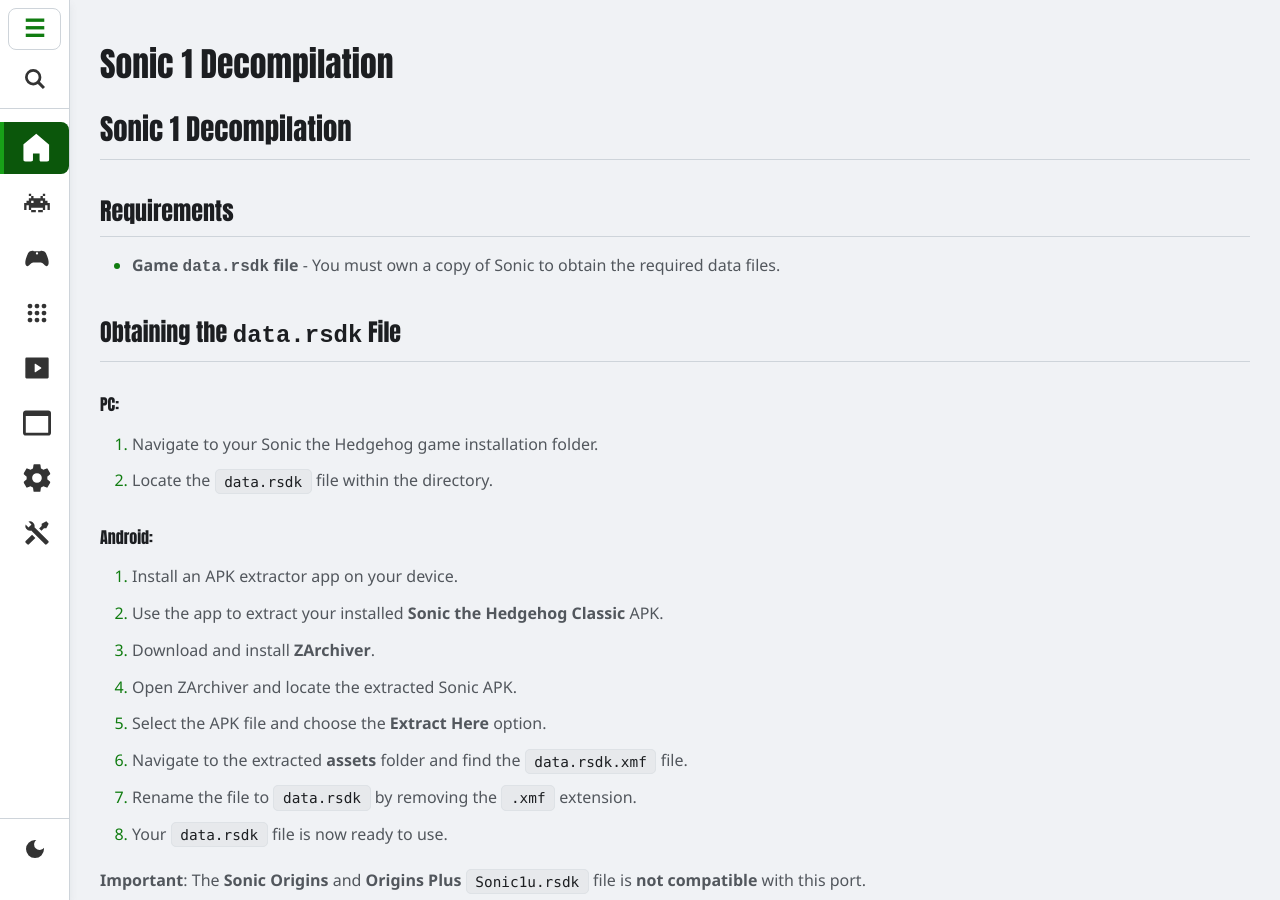
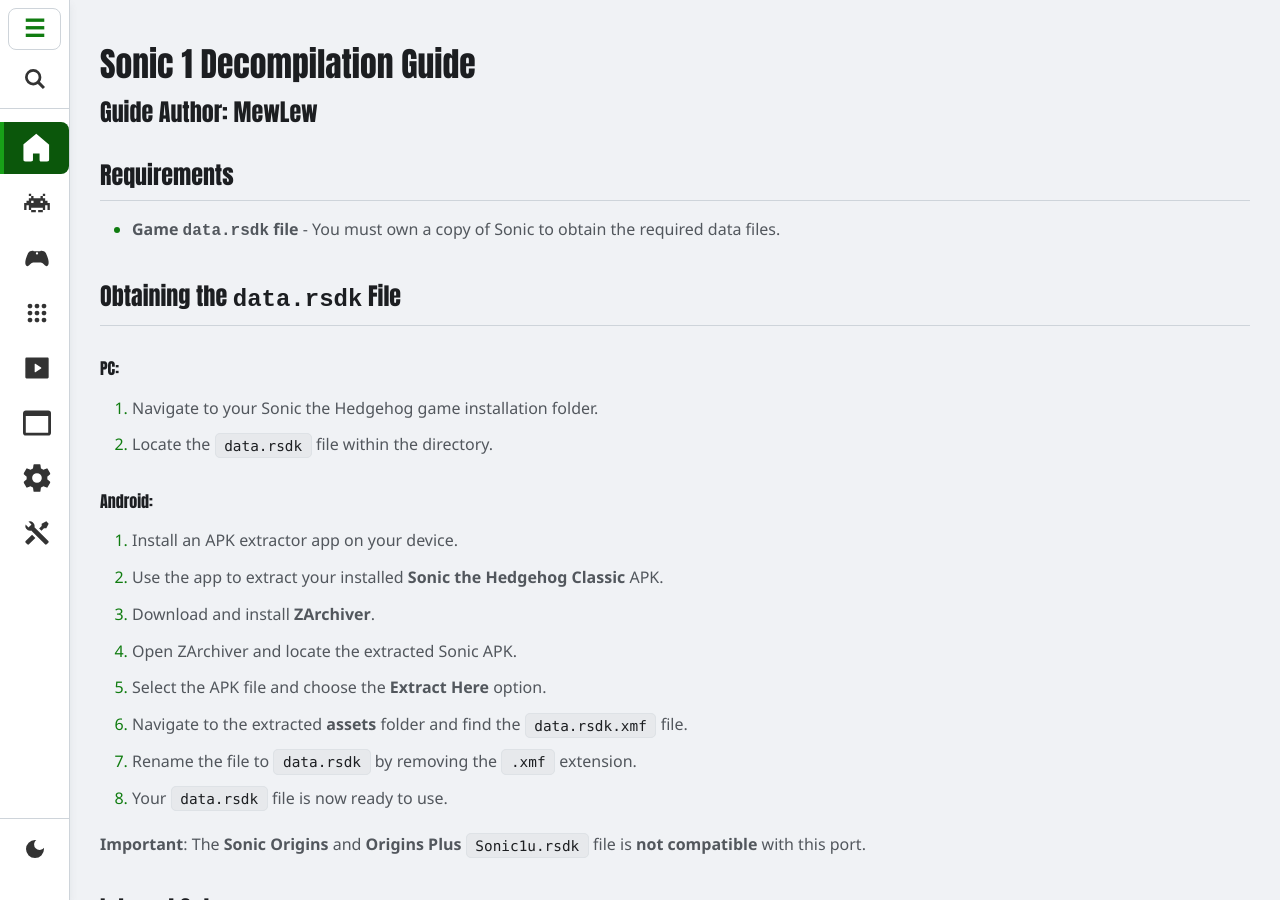
Before and after one commit to EmulationRevival/emulationrevival.github.io, a Jekyll site: the page built from guides/ports/sonic1decomp.md, in a window 1280 px wide and 900 px high. Built offline with Jekyll 4.4.1, drawn with Linux system fonts in a browser that asks for light colours.

Commit message:
Update sonic1decomp.md

```diff
--- a/guides/ports/sonic1decomp.md
+++ b/guides/ports/sonic1decomp.md
@@ -1,11 +1,10 @@
 ---
 layout: template
-title: "Sonic 1 Decompilation"
+title: "Sonic 1 Decompilation Guide"
 permalink: /guides/ports/sonic1decomp-guide/
 description: "A guide for setting up Sonic 1 Decompilation on dev mode."
+author: "MewLew"
 ---
-
-## Sonic 1 Decompilation
 
 ### Requirements
 - **Game `data.rsdk` file** - You must own a copy of Sonic to obtain the required data files.
```
